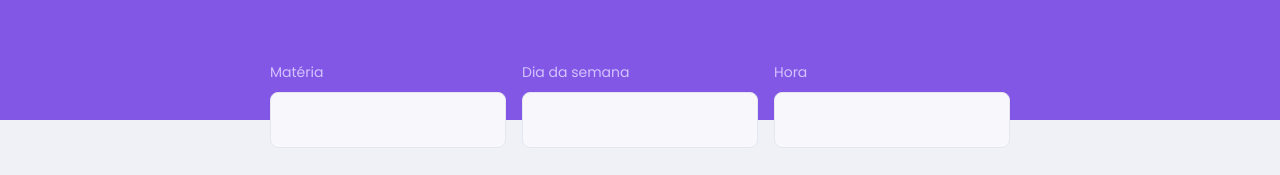
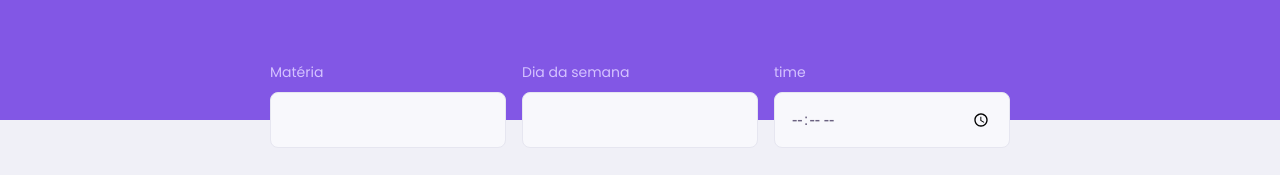
Before and after one commit to glucianog/nlw-02, a React (Create React App) app in the folder web/: page /study in a window 1280 px wide. Shown: the part 220-395 px from the top of the page. Built offline with nearby package versions, Linux system fonts and the light colour scheme; the HTML template or start-up script is replaced by a standard one.

Commit message:
Using Input component

```diff
--- a/web/src/pages/TeacherList/index.tsx
+++ b/web/src/pages/TeacherList/index.tsx
@@ -4,26 +4,16 @@
 
 import './styles.css';
 import TeacherItem from '../../components/TeacherItem';
+import Input from '../../components/Input';
 
 function TeacherList() {
   return(
     <div id="page-teacher-list" className="container">
       <PageHeader title="Estes são os proffys disponíveis.">
         <form id="search-teachers">
-          <div className="input-block">
-            <label htmlFor="subject"> Matéria</label>
-            <input type="text" id="subject"/>
-          </div>
-
-          <div className="input-block">
-            <label htmlFor="week-day"> Dia da semana</label>
-            <input type="text" id="week-day"/>
-          </div>
-
-          <div className="input-block">
-            <label htmlFor="time">Hora</label>
-            <input type="text" id="time"/>
-          </div>
+          <Input name="subject" label="Matéria"/>
+          <Input name="week-day" label="Dia da semana"/>
+          <Input type="time" name="time" label="time"/>
         </form>
       </PageHeader>
 
--- a/web/src/pages/TeacherList/styles.css
+++ b/web/src/pages/TeacherList/styles.css
@@ -11,41 +11,6 @@
   color: var(--color-text-in-primary);
 }
 
-#search-teachers .input-block {
-  position: relative;
-}
-
-#search-teachers .input-block + .input-block {
-  margin-top: 1.4rem;
-}
-
-#search-teachers .input-block label {
-  font-size: 1.4rem;
-}
-
-#search-teachers .input-block input {
-  width: 100%;
-  height: 5.6rem;
-  margin-top: 0.8rem;
-  border-radius: 0.8rem;
-  background: var(--color-input-background);
-  border: 1px solid var(--color-line-in-white);
-  outline: 0;
-  padding: 0 1.6rem;
-  font: 1.6rem Archivo;
-}
-
-#search-teachers .input-block:focus-within::after {
-  width: calc(100% - 3.2rem);
-  height: 0.2rem;
-  content: '';
-  background: var(--color-primary-light);
-  position: absolute;
-  right: 1.6rem;
-  left: 1.6rem;
-  bottom: 0;
-}
-
 #page-teacher-list main {
   margin: 3.2rem auto;
   width: 90%;
@@ -55,6 +20,7 @@
   #page-teacher-list {
     max-width: 100%;
   }
+
   #search-teachers {
     display: grid;
     grid-template-columns: repeat(3, 1fr);
@@ -63,10 +29,6 @@
     bottom: -2.8rem;
   }
 
-  #search-teachers .input-block + .input-block {
-    margin-top: 0;
-  }
-
   #page-teacher-list main {
     padding: 3.2rem 0;
     max-width: 74rem;
```
